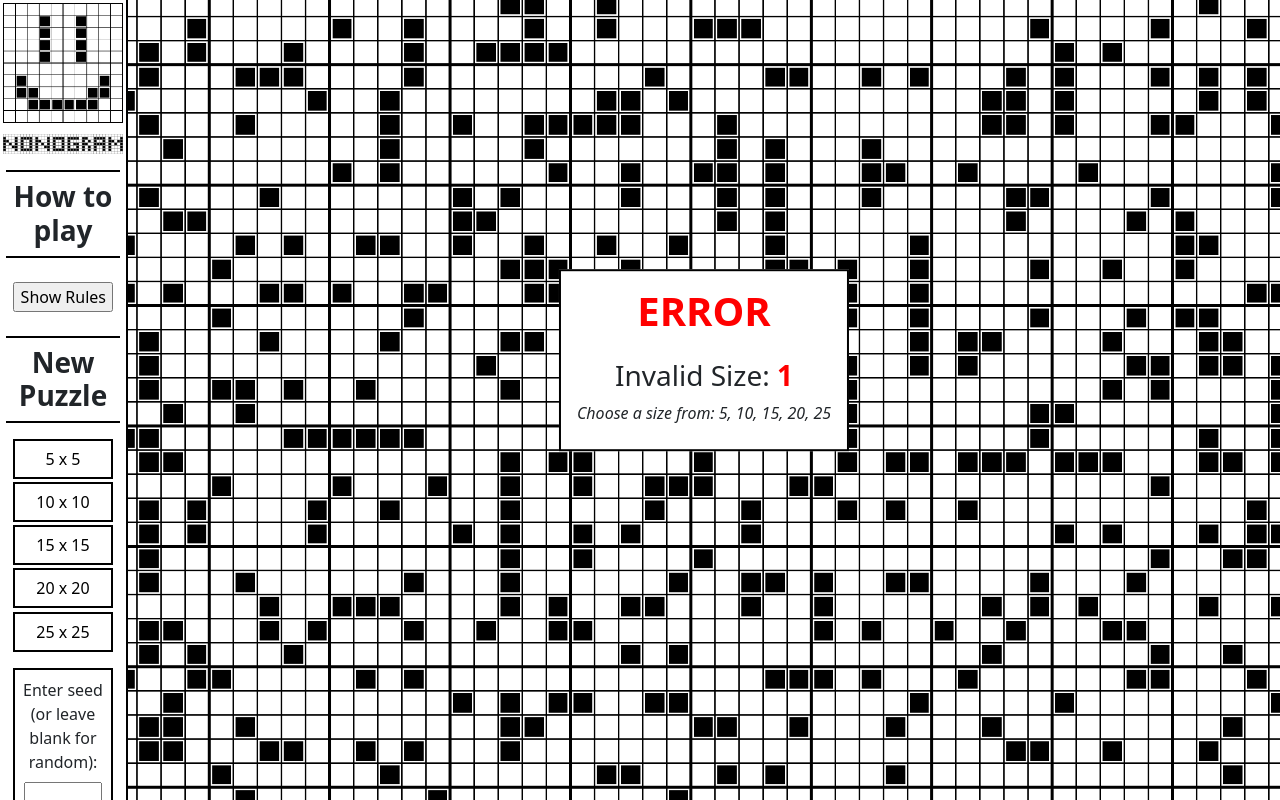
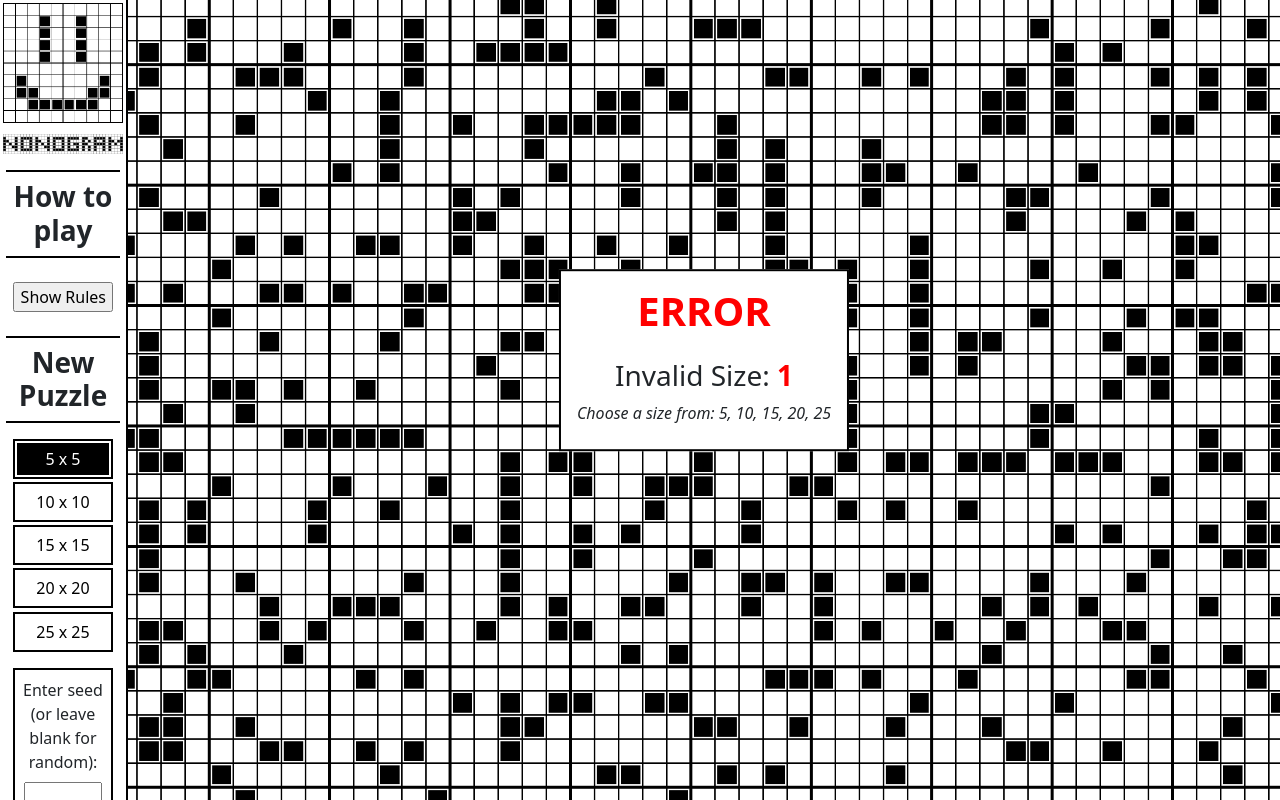
Before and after one commit to HoggTruman/nonogram, a React app: page /puzzle/1/1 in a window 1280 px wide. Built offline with nearby package versions, Linux system fonts and the light colour scheme.

Commit message:
Update handling for invalid sizes and seeds

```diff
--- a/src/components/Sidebar.js
+++ b/src/components/Sidebar.js
@@ -26,15 +26,20 @@ class Sidebar extends React.Component {
       event.preventDefault();
 
       const formData = new FormData(document.getElementById("puzzle-form"));
-      const size = formData.get('puzzle-size');
-      const seed = formData.get('seed') === ""? getRandomSeed(): Number(formData.get('seed'));
+      const newSize = formData.get('puzzle-size');
+      const newSeed = formData.get('seed') === ""? getRandomSeed(): Number(formData.get('seed'));
 
 
-      if (Number.isInteger(seed) === false || seed < MIN_SEED || seed > MAX_SEED) {
+      if (Number.isInteger(newSeed) === false || newSeed < MIN_SEED || newSeed > MAX_SEED) {
         alert("The seed must be a non-negative integer (max 9 digits)");
       }
-      else if (this.props.puzzleComplete || confirm("Are you sure you want to start a new puzzle?")) {
-        this.props.navigateToNewPuzzlePage(size, seed)
+      else if (
+        this.props.puzzleComplete ||
+        this.props.isValidSize === false ||
+        this.props.isValidSeed === false ||
+        confirm("Are you sure you want to start a new puzzle?")
+      ) {
+        this.props.navigateToNewPuzzlePage(newSize, newSeed)
       }
     });
 
@@ -60,7 +65,7 @@ class Sidebar extends React.Component {
           value={boardSize}
           name="puzzle-size"
           autoComplete="off"
-          defaultChecked={boardSize === Number(this.props.size)}
+          defaultChecked={this.props.isValidSize? boardSize.toString() === this.props.size: boardSize === 5}
         />
         <label
           className="btn"
--- a/src/pages/PuzzlePage.js
+++ b/src/pages/PuzzlePage.js
@@ -5,22 +5,24 @@ import Puzzle from "../components/Puzzle";
 import PuzzleMenu from "../components/PuzzleMenu";
 import Sidebar from "../components/Sidebar";
 import WithNavigateHook from "../components/WithNavigateHook";
+import InvalidSizeSeedMessage from "../components/InvalidSizeSeedMessage";
 
+import { BOARD_SIZES, MIN_SEED, MAX_SEED } from "../utility/constants";
 import generatePuzzle from "../utility/generatePuzzle";
 import generateDefaultCells from "../utility/generateDefaultCells";
 
-
 import "./styles/PuzzlePage.css";
 import Rules from "../components/Rules";
-import { BOARD_SIZES, MIN_SEED, MAX_SEED } from "../utility/constants";
-import InvalidSizeSeedMessage from "../components/InvalidSizeSeedMessage";
+
+
+
 
 
 
 function PuzzlePage(props) {
   const {size, seed} = useParams();
 
-  const isValidSize = BOARD_SIZES.includes(Number(size));
+  const isValidSize = Number(size).toString() === size && BOARD_SIZES.includes(Number(size));
   const isValidSeed = Number.isInteger(Number(seed)) && Number(seed) >= MIN_SEED && Number(seed) <= MAX_SEED;
 
   let defaultCells = [];
@@ -94,6 +96,8 @@ function PuzzlePage(props) {
         size={size}
         navigateToNewPuzzlePage={navigateToNewPuzzlePage}
         puzzleComplete={puzzleComplete}
+        isValidSize={isValidSize}
+        isValidSeed={isValidSeed}
       />
       <main id="puzzlepage-main">
         {isValidSize && isValidSeed? validSizeSeedRender(): invalidSizeSeedRender()}
```
